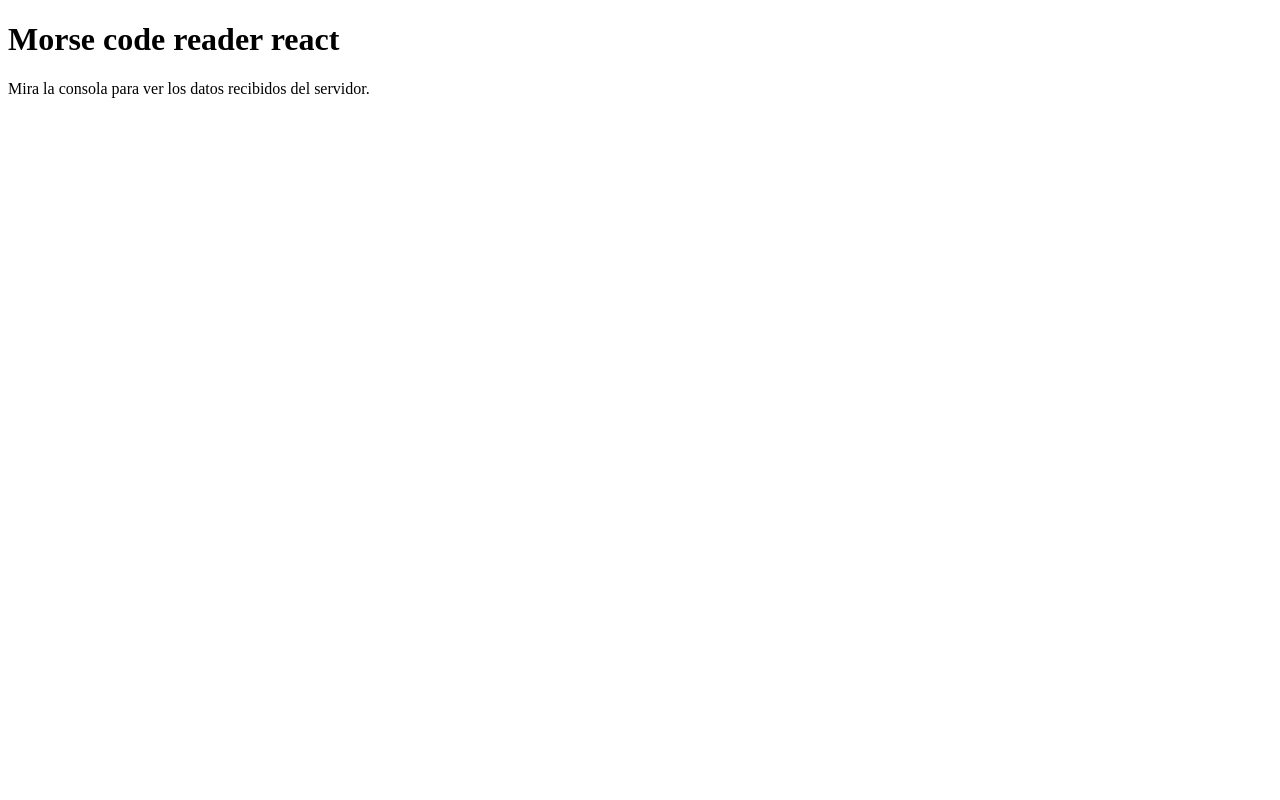
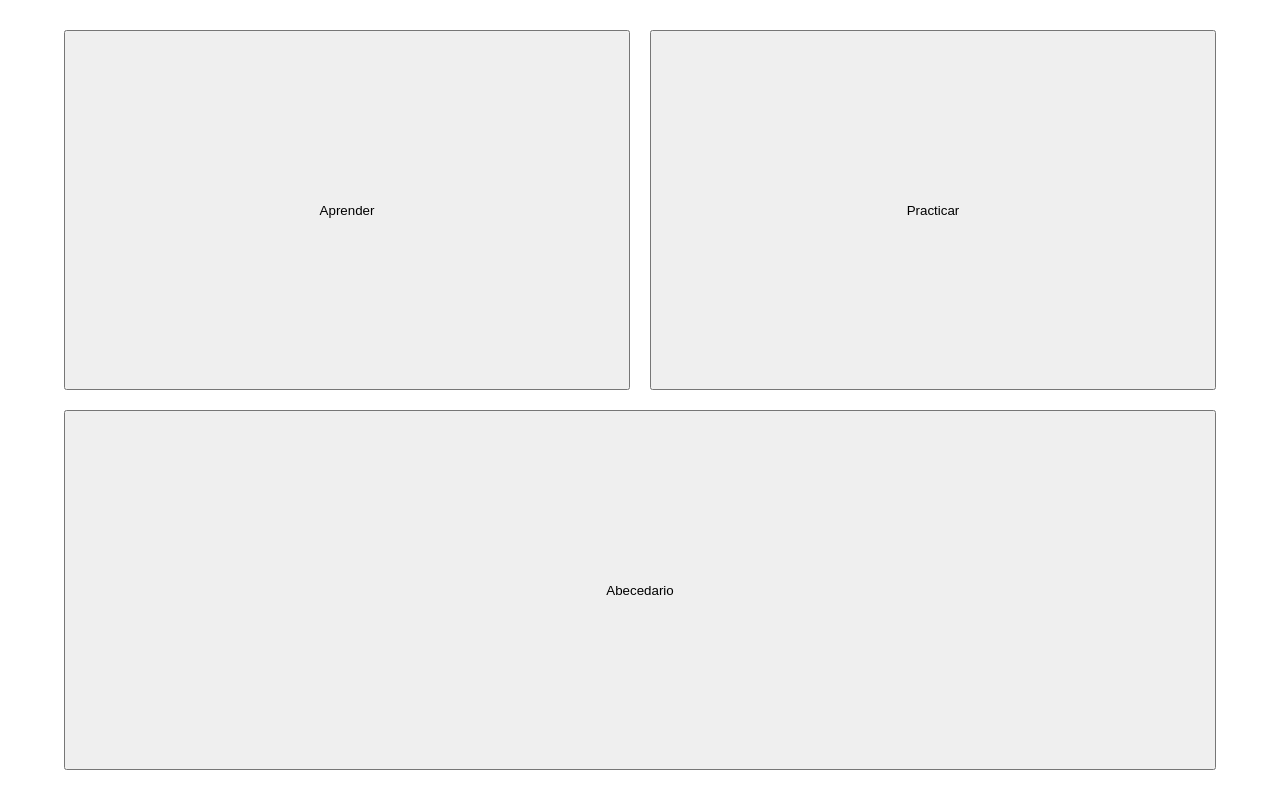
Before and after one commit to yabuJunn/morseCodeHCI, a React (Vite) app: page / in a window 1280 px wide. Built offline with nearby package versions, Linux system fonts and the light colour scheme; no server answers.

Commit message:
Created MainPage component

```diff
--- a/src/index.css
+++ b/src/index.css
@@ -0,0 +1,7 @@
+body {
+  margin: 0;
+}
+
+:root {
+  margin: 0;
+}
--- a/src/main.tsx
+++ b/src/main.tsx
@@ -7,9 +7,20 @@ import {
 
 //Import Pages
 import App from './App'
+import { MainPage } from './pages/MainPage/MainPage';
+
+const router = createBrowserRouter([
+  {
+    path: "/morseReader",
+    element: <App></App>,
+  }, {
+    path: "/",
+    element: <MainPage></MainPage>,
+  },
+]);
 
 createRoot(document.getElementById('root')!).render(
   <StrictMode>
-    <App />
+    <RouterProvider router={router} />
   </StrictMode>,
 )
--- /dev/null
+++ b/src/pages/MainPage/MainPage.css
@@ -0,0 +1,38 @@
+body {
+    margin: 0;
+    display: flex;
+}
+
+.page {
+    width: 100vw;
+    height: 100vh;
+    margin: 0;
+
+    gap: 20px;
+
+    display: flex;
+    flex-direction: column;
+    align-items: center;
+    justify-content: center;
+}
+
+#superiorMenu {
+    width: 90%;
+    height: 45%;
+
+    gap: 20px;
+
+    display: flex;
+    justify-content: center;
+    align-items: center;
+}
+
+#superiorMenu button {
+    width: 100%;
+    height: 100%;
+}
+
+#abcButton {
+    width: 90%;
+    height: 45%;
+}
--- /dev/null
+++ b/src/pages/MainPage/MainPage.tsx
@@ -0,0 +1,21 @@
+import './MainPage.css'
+
+export const MainPage = () => {
+    return <>
+        <main className='page'>
+            <div id='superiorMenu'>
+                <button id='learnButton'>
+                    Aprender
+                </button>
+
+                <button id='practiceButton'>
+                    Practicar
+                </button>
+            </div>
+
+            <button id='abcButton'>
+                Abecedario
+            </button>
+        </main>
+    </>
+}
```
